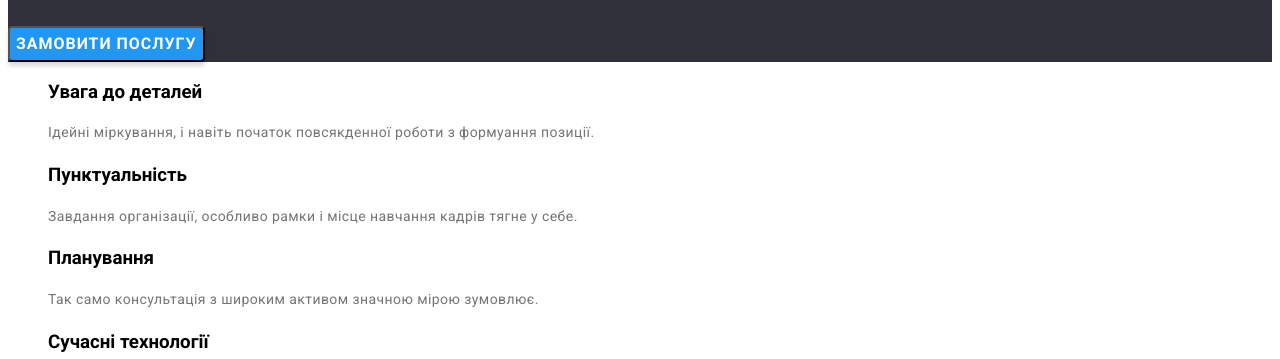
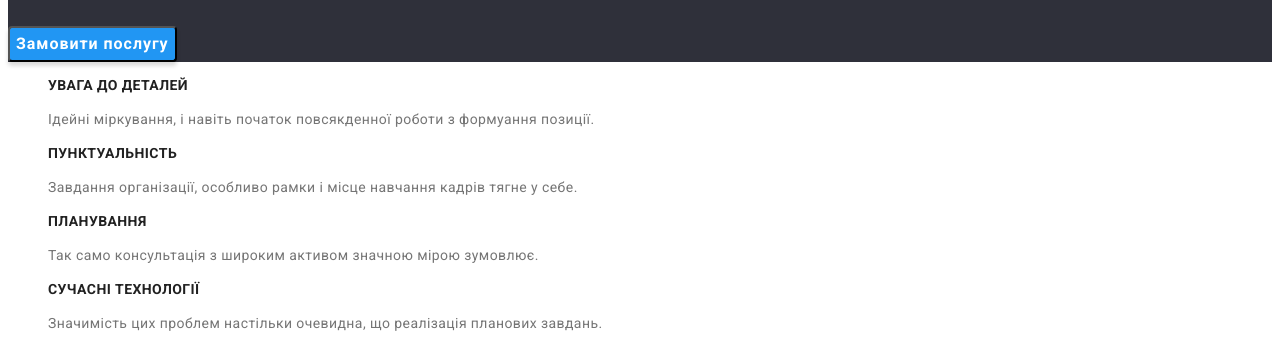
Before and after one commit to TetianaLiubchenko/goit-markup-hw-02, a plain HTML site: page index.html in a window 1280 px wide. Shown: the part 273-632 px from the top of the page. Drawn offline with Linux system fonts and the light colour scheme.

Commit message:
После проверки ДЗ 2 коректировка

```diff
--- a/css/styles.css
+++ b/css/styles.css
@@ -97,16 +97,15 @@ body {
   text-align: center;
   letter-spacing: 0.06em;
   color: var(--color-btn-text);
-  text-transform: uppercase;
 }
 
-.main-title: {
+.main-title {
   font-weight: 700;
   font-size: 14px;
   line-height: 1.14;
   letter-spacing: 0.03em;
+  color: var(---text-color);
   text-transform: uppercase;
-  color: var(---text-color);
 }
 .main-content {
   font-weight: 400;
```
